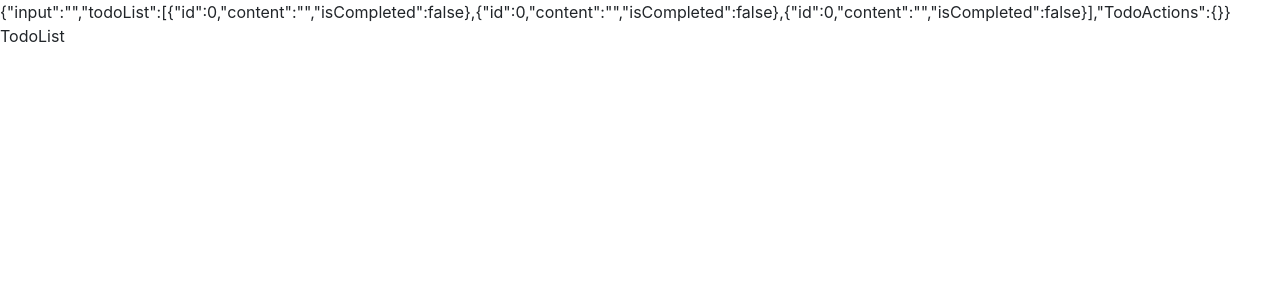
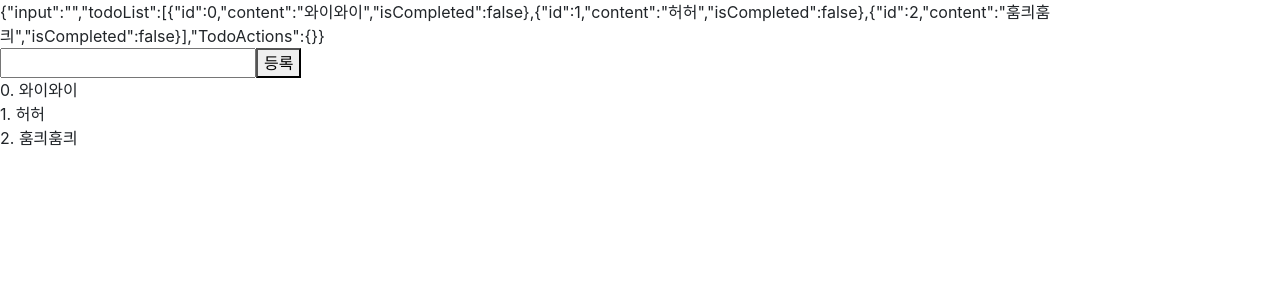
Before and after one commit to fcsn/react-practice, a React (Create React App) app: page / in a window 1280 px wide. Shown: the top 300 px of the page. Built offline with nearby package versions, Linux system fonts and the light colour scheme.

Commit message:
feat: Add todo submit form in TodoList.js

```diff
--- a/src/components/TodoList/TodoList.js
+++ b/src/components/TodoList/TodoList.js
@@ -1,14 +1,25 @@
 import React from 'react';
 import './TodoList.css';
 
-class TodoList extends React.Component {
-    render () {
+const TodoItem = ({item}) => {
+    return (
+        <div>{item.id}. {item.content}</div>
+    )
+}
+
+const TodoList = ({todoList, TodoActions, onChange, onSubmit, input}) => {
+        const todoItems = todoList.map(item => <TodoItem item={item} key={item.id}/>)
         return (
             <div>
-                TodoList
+                <form onSubmit={onSubmit}>
+                    <input type="text"
+                           value={input}
+                           onChange={onChange}/>
+                    <button>등록</button>
+                </form>
+                {todoItems}
             </div>
         )
-    }
 }
 
 export default TodoList;
--- a/src/containers/TodoList/TodoListContainer.js
+++ b/src/containers/TodoList/TodoListContainer.js
@@ -6,11 +6,28 @@ import * as todoActions from '../../../src/store/modules/todo'
 import TodoList from '../../../src/components/TodoList/TodoList';
 
 class TodoListContainer extends React.Component {
+    handleChange = e => {
+        const {TodoActions} = this.props
+        TodoActions.changeInput(e.target.value)
+    }
+
+    handleSubmit = e => {
+        e.preventDefault();
+        const { TodoActions, input } = this.props
+        TodoActions.create(input)
+        TodoActions.changeInput("")
+    };
+
     render () {
+        const {todoList, TodoActions, input} = this.props
         return (
             <div>
                 {JSON.stringify(this.props)}
-                <TodoList/>
+                <TodoList todoList={todoList}
+                          input={input}
+                          onChange={this.handleChange}
+                          onSubmit={this.handleSubmit}/>
+                {/*<TodoList/>*/}
             </div>
         )
     }
--- a/src/store/modules/todo.js
+++ b/src/store/modules/todo.js
@@ -1,27 +1,32 @@
 import {createAction, handleActions} from 'redux-actions'
 import produce from 'immer'
 
+const CHANGE_INPUT = 'todo/CHANGE_INPUT'
+const CREATE = 'todo/CREATE'
+const TOGGLE = 'todo/TOGGLE'
+const REMOVE = 'todo/REMOVE'
+
 let id = 3;
-
-const CHANGE_INPUT = createAction('todo/CHANGE_INPUT', text => text);
-const CREATE = createAction('todo/CREATE', text => ({text, id: id++}));
-const TOGGLE = createAction('todo/TOGGLE', id => id);
-const REMOVE = createAction('todo/REMOVE', id => id);
+// createAction 으로 액션 생성함수 정의
+export const changeInput = createAction(CHANGE_INPUT, text => text);
+export const create = createAction(CREATE, text => ({ text, id: id++ }));
+export const toggle = createAction(TOGGLE, id => id);
+export const remove = createAction(REMOVE, id => id);
 
 const initialState = {
     input: '',
     todoList: [
         {
             id: 0,
-            content: '',
+            content: '와이와이',
             isCompleted: false
         }, {
-            id: 0,
-            content: '',
+            id: 1,
+            content: '허허',
             isCompleted: false
         }, {
-            id: 0,
-            content: '',
+            id: 2,
+            content: '훔킈훔킈',
             isCompleted: false
         }
     ]
@@ -29,7 +34,7 @@ const initialState = {
 
 export default handleActions({
     [CHANGE_INPUT]: (state, action) => {
-        produce(state, draft => draft.input = action.payload)
+        produce(state, draft => {draft.input = action.payload})
     },
     [CREATE]: (state, action) => {
         produce(state, draft => {
```
